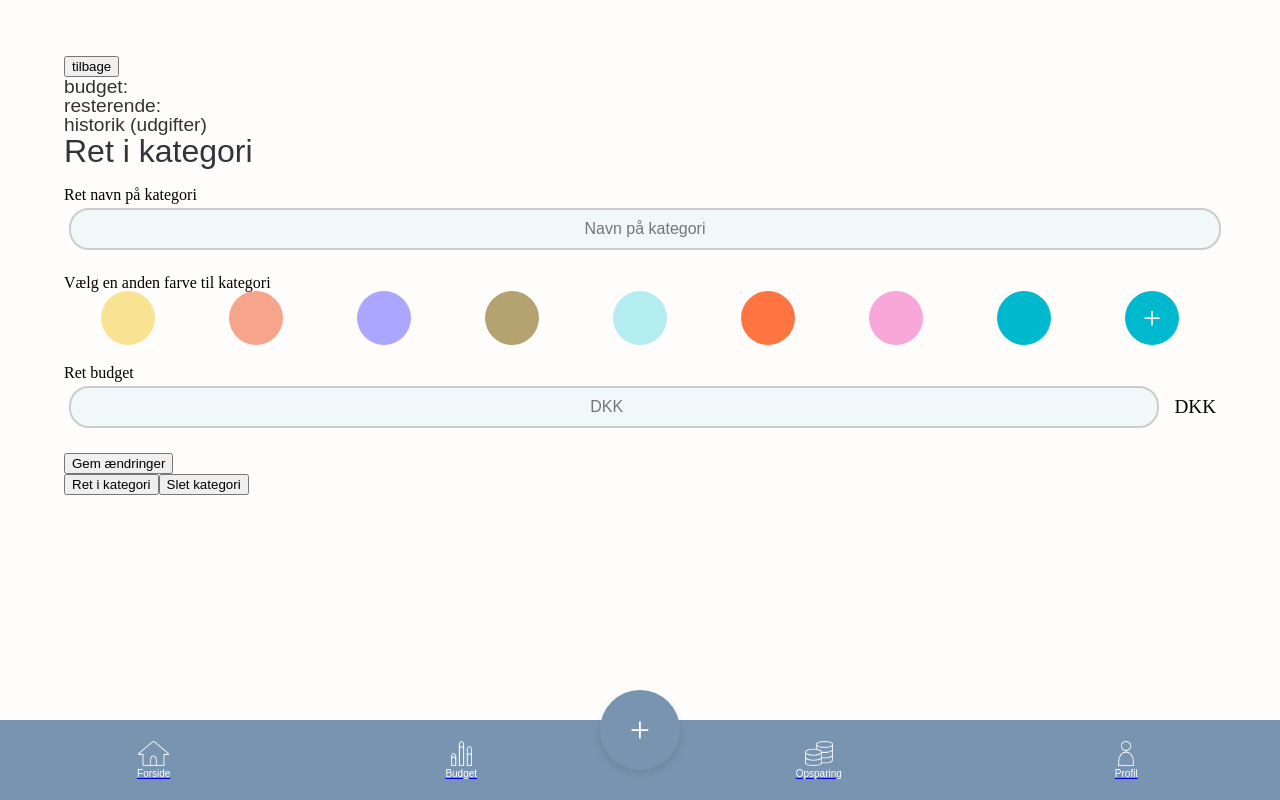
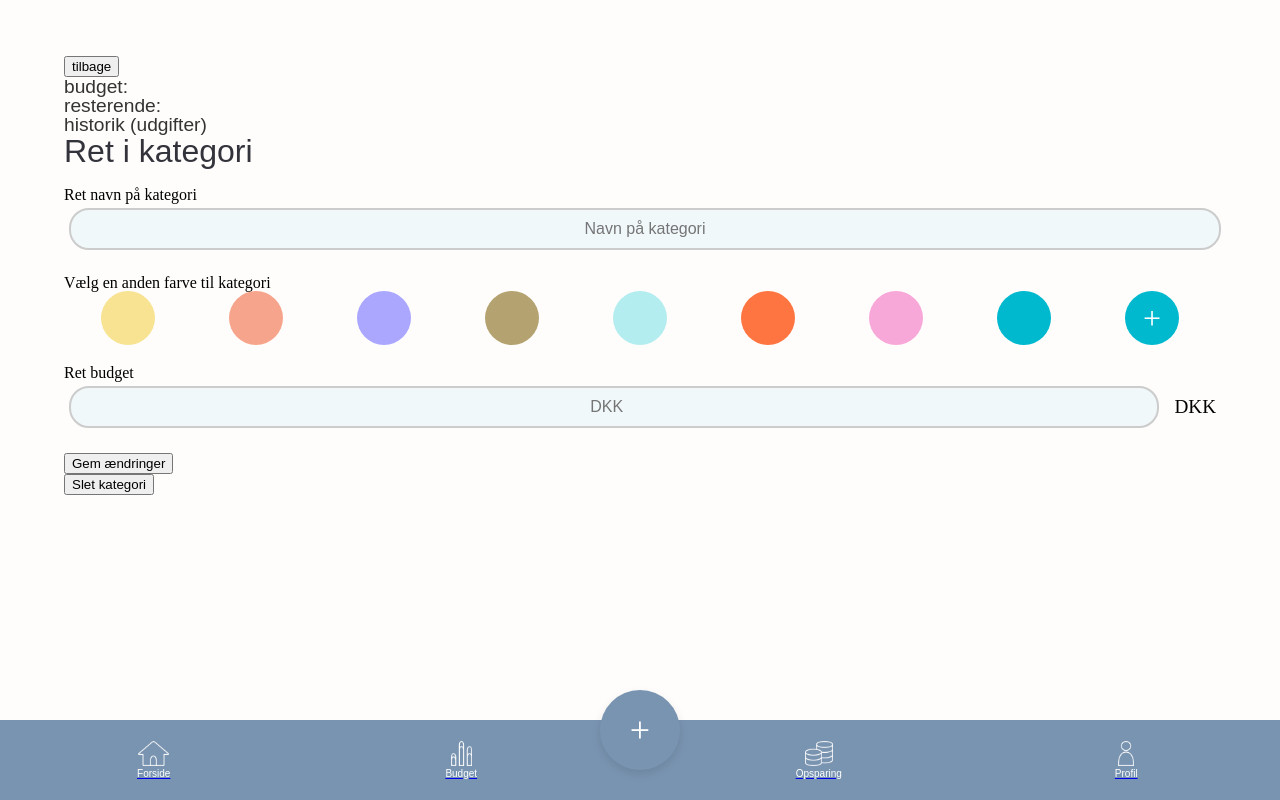
Before and after one commit to SarahCant/web-app, a React (Vite) app: page /updatecategory/1 in a window 1280 px wide. Built offline with nearby package versions, Linux system fonts and the light colour scheme; no server answers.

Commit message:
updated category navigation

```diff
--- a/src/pages/UpdateCategory.jsx
+++ b/src/pages/UpdateCategory.jsx
@@ -39,10 +39,6 @@ export default function UpdateCategory() {
   const handleGoBack = () => {
     navigate(-1);
   };
-
-  function navigateToUpdate() {
-    navigate(`/updatecategory/${params.id}/update`);
-  }
 
   async function handleSubmit(event) {
     event.preventDefault();
@@ -129,8 +125,6 @@ export default function UpdateCategory() {
         <button>Gem ændringer</button>
       </form>
 
-      <button onClick={navigateToUpdate}>Ret i kategori</button>
-
       <button onClick={handleDelete}>Slet kategori</button>
     </div>
   );
```
